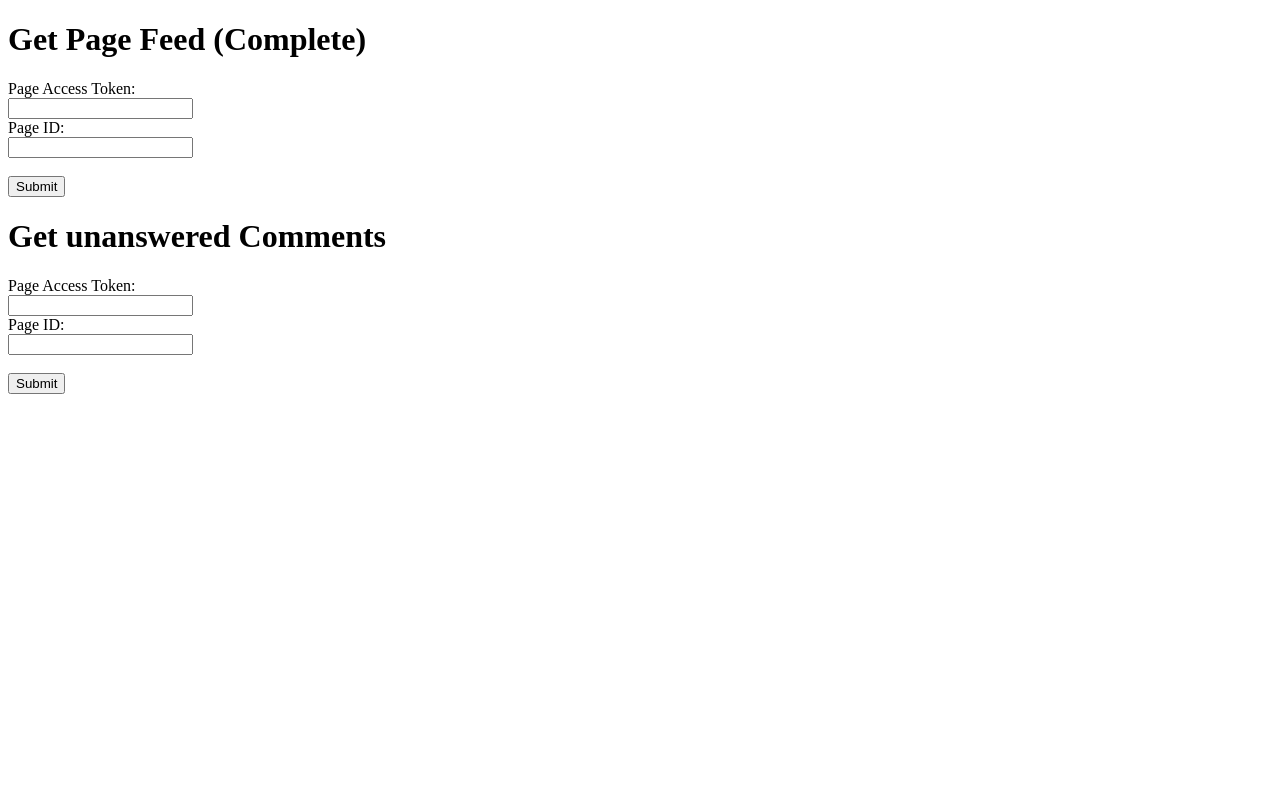
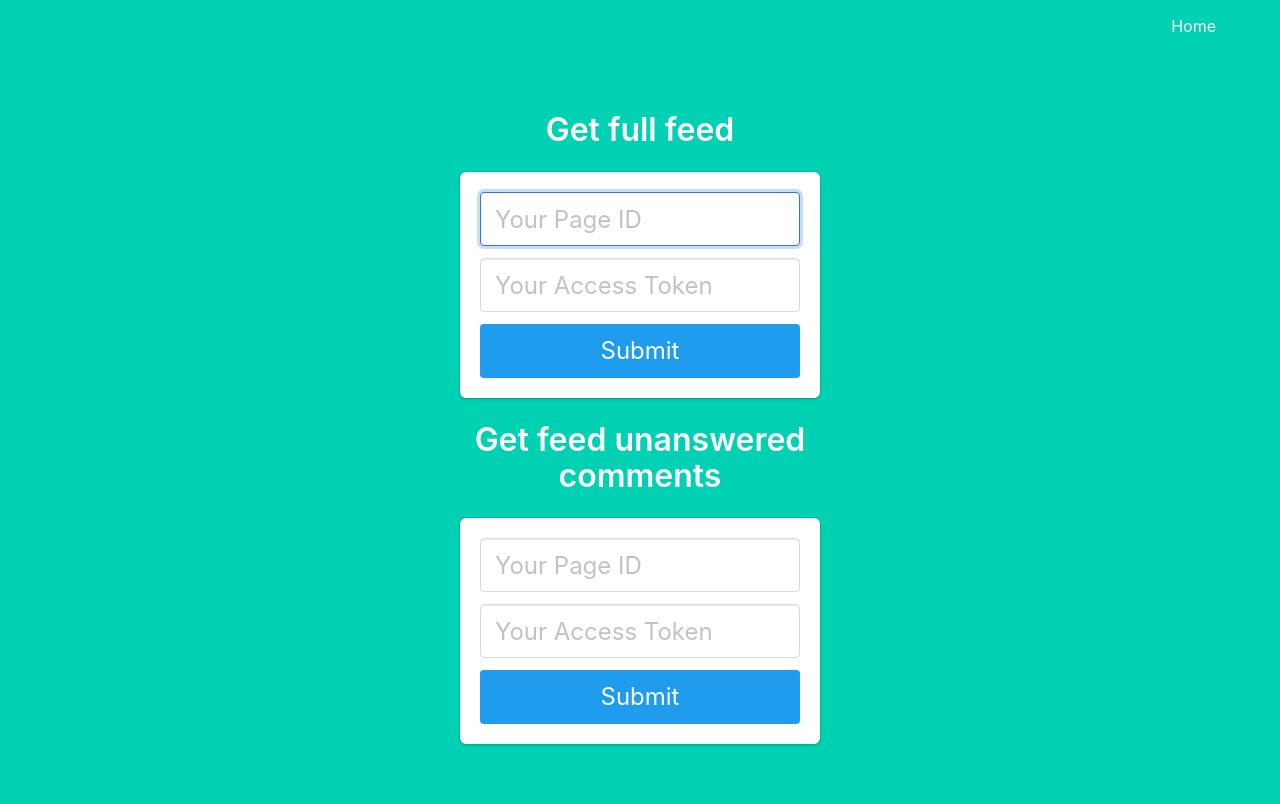
Before and after one commit to InoveProyectos/facebook-api, a Flask app: page /feed in a window 1280 px wide. Before the commit the page ends 394 px from the top, so only its background shows below. Run offline with Flask 2, Linux system fonts and the light colour scheme.

Commit message:
style: agrego css para que tenga mas forma - feed endpoints

```diff
--- a/api/routes/feed.py
+++ b/api/routes/feed.py
@@ -70,5 +70,8 @@ def unanswered_comments():
             if fb.already_liked(comment):
                 post['comments'].remove(comment)
 
+    print(feed)
+    print(access_token)
+    print(page_id)
     return render_template('unanswered_comments.html', context = feed, access_token = access_token, page_id = page_id)
     # return jsonify(feed)
--- /dev/null
+++ b/api/templates/base.html
@@ -0,0 +1,39 @@
+<!DOCTYPE html>
+<html>
+
+<head>
+    <meta charset="utf-8">
+    <meta http-equiv="X-UA-Compatible" content="IE=edge">
+    <meta name="viewport" content="width=device-width, initial-scale=1">
+    <title>Inove App</title>
+    <link rel="stylesheet" href="https://cdnjs.cloudflare.com/ajax/libs/bulma/0.7.2/css/bulma.min.css" />
+</head>
+
+<body>
+    <section class="hero is-primary is-fullheight">
+
+        <div class="hero-head">
+            <nav class="navbar">
+                <div class="container">
+
+                    <div id="navbarMenuHeroA" class="navbar-menu">
+                        <div class="navbar-end">
+                            <a href="{{ url_for('index') }}" class="navbar-item">
+                                Home
+                            </a>
+                        </div>
+                    </div>
+                </div>
+            </nav>
+        </div>
+
+        <div class="hero-body">
+            <div class="container has-text-centered">
+               {% block content %}
+               {% endblock %}
+            </div>
+        </div>
+    </section>
+</body>
+
+</html>
--- a/api/templates/endpoints.html
+++ b/api/templates/endpoints.html
@@ -4,7 +4,7 @@
 <head>
     <meta charset="utf-8">
     <title>Meta APIs Consumer</title>
-    <link rel="stylesheet" href="static/style.css" type="text/css" />
+    <link rel="stylesheet" href="static/docs.css" type="text/css" />
 </head>
 
 <body>
--- a/api/templates/feed_form.html
+++ b/api/templates/feed_form.html
@@ -1,38 +1,50 @@
-<!doctype html>
-<html>
+{% extends "base.html" %}
 
-<!-- Titulo de la página-->
-<head>
-    <title>Get Page Feed</title>
-</head>
+{% block content %}
 
-<body>
+<!-- Get full feed -->
+<div class="column is-4 is-offset-4">
+    <h3 class="title">Get full feed</h3>
+    <div class="box">
+        <form method="POST" action="{{ url_for('feed.feed_post') }}">
+            <div class="field">
+                <div class="control">
+                    <input class="input is-large" type="text" name="page_id" placeholder="Your Page ID" autofocus="">
+                </div>
+            </div>
 
-<h1>Get Page Feed (Complete)</h1>
+            <div class="field">
+                <div class="control">
+                    <input class="input is-large" type="text" name="access_token" placeholder="Your Access Token">
+                </div>
+            </div>
 
-<form method = "POST" action = "{{ url_for('feed.feed_post') }}">
+            <button type="submit" class="button is-block is-info is-large is-fullwidth">Submit</button>
+        </form>
+    </div>
+</div>
 
-  <label>Page Access Token:</label><br>
-  <input type="string" name="access_token"><br>
 
-  <label>Page ID:</label><br>
-  <input type="string" name="page_id"><br><br>
+<!-- Get Unanswered Comments -->
+<div class="column is-4 is-offset-4">
+    <h3 class="title">Get feed unanswered comments</h3>
+    <div class="box">
+        <form method="POST" action="{{ url_for('feed.unanswered_comments') }}">
+            <div class="field">
+                <div class="control">
+                    <input class="input is-large" type="text" name="page_id" placeholder="Your Page ID" autofocus="">
+                </div>
+            </div>
 
-  <input type="submit" value="Submit">
-</form>
+            <div class="field">
+                <div class="control">
+                    <input class="input is-large" type="text" name="access_token" placeholder="Your Access Token">
+                </div>
+            </div>
 
-<h1>Get unanswered Comments</h1>
+            <button type="submit" class="button is-block is-info is-large is-fullwidth">Submit</button>
+        </form>
+    </div>
+</div>
 
-<form method = "POST" action = "{{ url_for('feed.unanswered_comments') }}">
-
-  <label>Page Access Token:</label><br>
-  <input type="string" name="access_token"><br>
-
-  <label>Page ID:</label><br>
-  <input type="string" name="page_id"><br><br>
-
-  <input type="submit" value="Submit">
-</form>
-
-</body>
-</html>
+{% endblock %}
```
Also changed, not shown: api/static/docs.css (added, +77 -0 lines), api/static/style.css (+35 -62 lines), api/templates/unanswered_comments.html (+6 -4 lines).
